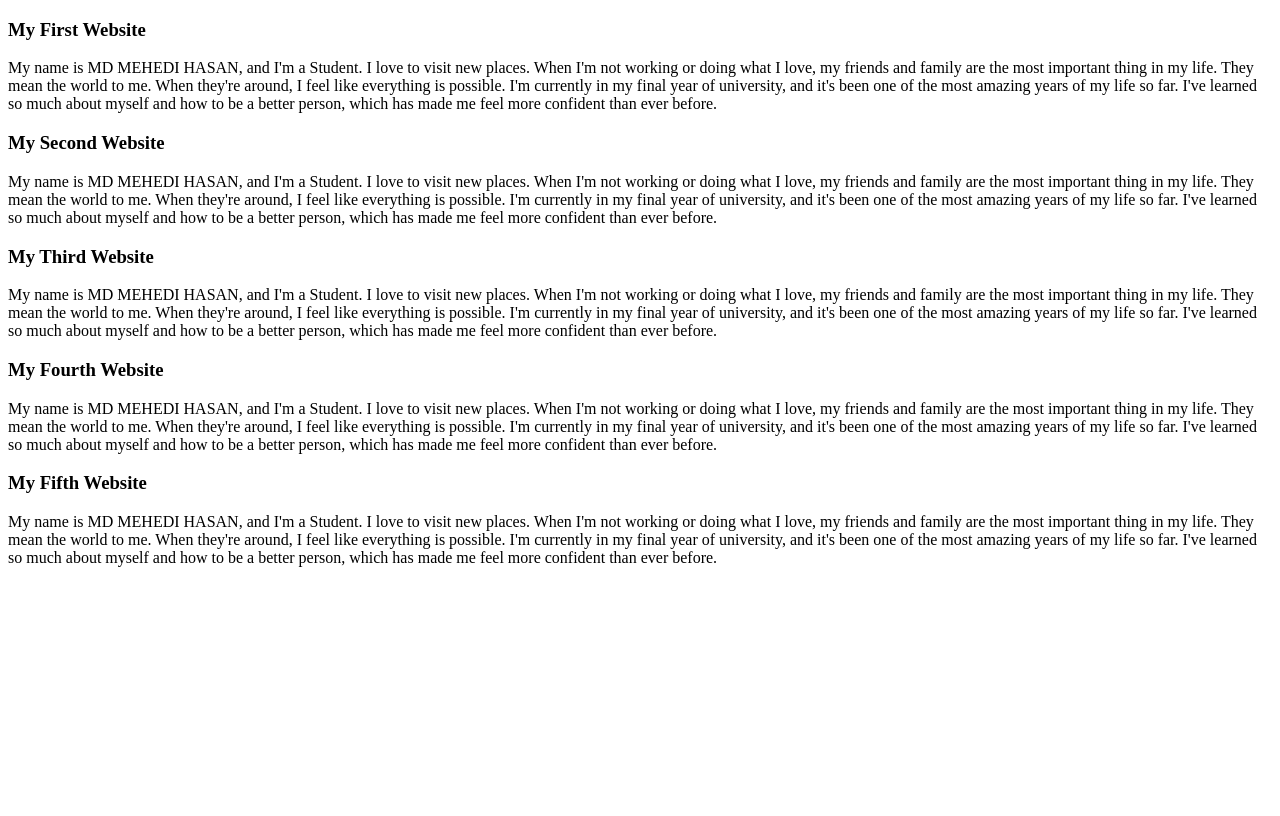
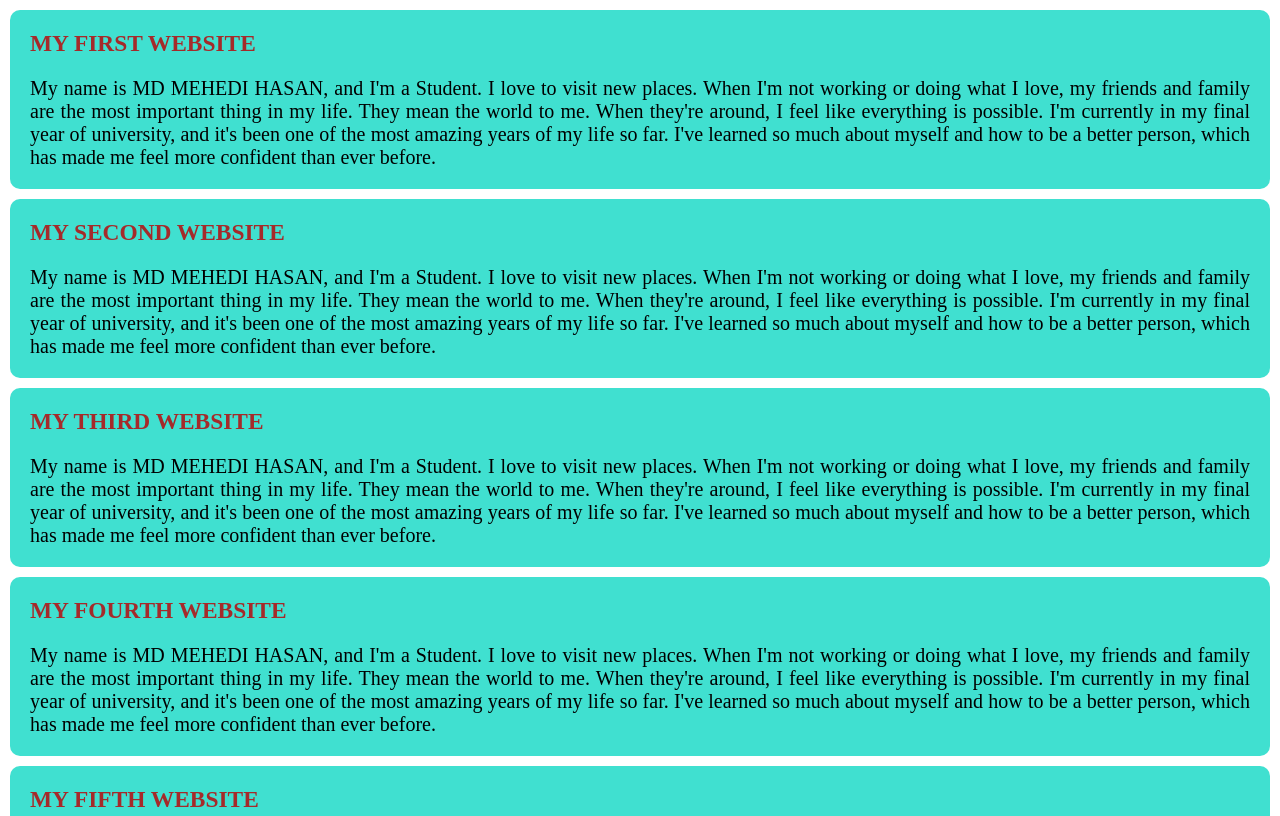
Before and after one commit to chinno0007/my-first-gitHub-repo, a plain HTML site: page index.html in a window 1280 px wide. Shown: the top 816 px of the page. Drawn offline with Linux system fonts and the light colour scheme; the site is published under a folder, as on GitHub Pages, so addresses that start at the root find nothing.

Commit message:
My third commit

```diff
--- a/index.html
+++ b/index.html
@@ -4,7 +4,7 @@
     <meta charset="UTF-8">
     <meta name="viewport" content="width=device-width, initial-scale=1.0">
     <title>My First GitHub Repo</title>
-    <link rel="stylesheet" href="/style/blog.css">
+    <link rel="stylesheet" href="style/blog.css">
 </head>
 <body>
     <div>
```
